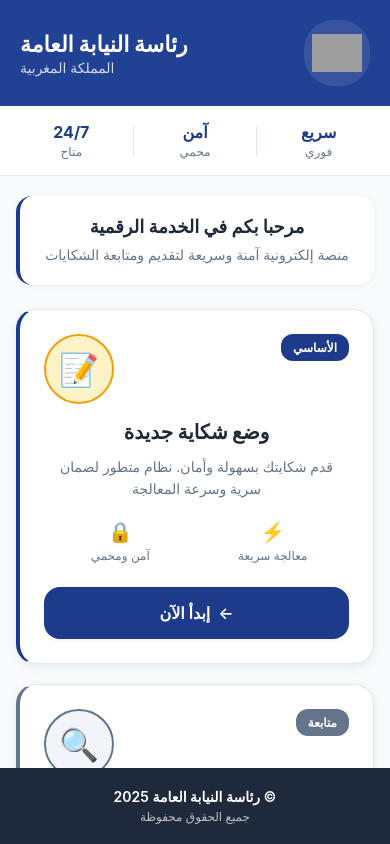
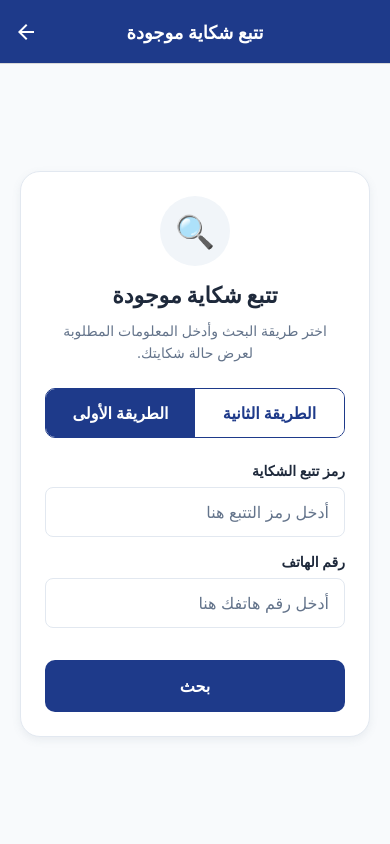
Before and after one commit to abdililah01/ComplaintAppV1, a React Native app in the folder mon-app-frontend/: screen /TrackComplaint in a window 390 px wide. Built offline with nearby package versions, Linux system fonts and the light colour scheme; grey boxes are pictures that could not be loaded.

Commit message:
the frontend  is done

```diff
--- a/mon-app-frontend/App.js
+++ b/mon-app-frontend/App.js
@@ -5,6 +5,7 @@ import { createNativeStackNavigator } from '@react-navigation/native-stack';
 
 import HomeScreen from './src/screens/HomeScreen';
 import ComplaintFormScreen from './src/screens/ComplaintFormScreen';
+import TrackComplaintScreen from './src/screens/TrackComplaintScreen'; // 1. Importer le nouvel écran
 
 const Stack = createNativeStackNavigator();
 
@@ -12,28 +13,28 @@ export default function App() {
     return (
         <NavigationContainer>
             <Stack.Navigator
-            // Options globales pour tous les écrans
                 screenOptions={{
-              headerStyle: {
-                backgroundColor: '#1e3a8a', // Professional blue header
-              },
-              headerTintColor: '#ffffff', // Texte et flèche de retour en blanc
-              headerTitleStyle: {
-                fontWeight: 'bold',
-              },
+                    headerStyle: { backgroundColor: '#1e3a8a' },
+                    headerTintColor: '#ffffff',
+                    headerTitleStyle: { fontWeight: 'bold' },
+                    headerTitleAlign: 'center', // Centre le titre pour un look plus moderne
                 }}
             >
-          {/* Définition de l'écran d'accueil */}
                 <Stack.Screen
                     name="Home"
                     component={HomeScreen}
-              options={{ headerShown: false }} // On cache la barre de navigation sur l'accueil
+                    options={{ headerShown: false }}
                 />
-          {/* Définition de l'écran du formulaire */}
                 <Stack.Screen
                     name="ComplaintForm"
                     component={ComplaintFormScreen}
-              options={{ title: 'وضع شكاية جديدة' }} // Titre dans la barre de navigation
+                    options={{ title: 'وضع شكاية جديدة' }}
+                />
+                {/* 2. Ajouter le nouvel écran à la pile de navigation */}
+                <Stack.Screen
+                    name="TrackComplaint"
+                    component={TrackComplaintScreen}
+                    options={{ title: 'تتبع شكاية موجودة' }}
                 />
             </Stack.Navigator>
         </NavigationContainer>
--- a/mon-app-frontend/src/screens/HomeScreen.js
+++ b/mon-app-frontend/src/screens/HomeScreen.js
@@ -1,3 +1,4 @@
+// src/screens/HomeScreen.js
 import React from 'react';
 import {
     SafeAreaView,
@@ -116,7 +117,10 @@ const HomeScreen = ({ navigation }) => {
                 {/* Enhanced Track Complaint Card */}
                 <TouchableOpacity
                     style={[styles.card, styles.secondaryCard]}
-                    onPress={() => console.log('Navigate to Track Complaint')}
+                    // ====================================================================
+                    // CORRECTION APPLIQUÉE ICI
+                    // ====================================================================
+                    onPress={() => navigation.navigate('TrackComplaint')}
                     activeOpacity={0.9}>
                     <View style={styles.cardHeader}>
                         <View style={[styles.cardIconContainer, styles.secondaryIconContainer]}>
--- /dev/null
+++ b/mon-app-frontend/src/screens/TrackComplaintScreen.js
@@ -0,0 +1,263 @@
+// src/screens/TrackComplaintScreen.js
+import React, { useState } from 'react';
+import {
+    SafeAreaView,
+    StyleSheet,
+    View,
+    Text,
+    TouchableOpacity,
+    TextInput,
+    ScrollView,
+    Alert,
+} from 'react-native';
+
+// Utilisation de la même palette de couleurs pour la cohérence
+const colors = {
+    background: '#f8fafc',
+    textPrimary: '#1e293b',
+    textSecondary: '#64748b',
+    header: '#1e3a8a',
+    white: '#ffffff',
+    border: '#e2e8f0',
+    inputBackground: '#ffffff',
+    cardShadow: '#64748b',
+};
+
+// Composant réutilisable pour les champs de saisie de cet écran
+const FormInput = ({ label, ...props }) => (
+    <View style={styles.inputContainer}>
+        <Text style={styles.inputLabel}>{label}</Text>
+        <TextInput
+            style={styles.input}
+            placeholderTextColor={colors.textSecondary}
+            {...props}
+        />
+    </View>
+);
+
+const TrackComplaintScreen = () => {
+    // État pour savoir quelle option de recherche est sélectionnée
+    const [searchOption, setSearchOption] = useState('A'); // 'A' or 'B'
+
+    // États pour les champs de chaque option
+    const [optionAData, setOptionAData] = useState({ trackingCode: '', mobileNumber: '' });
+    const [optionBData, setOptionBData] = useState({ trackingCode: '', complaintNumber: '', year: '' });
+
+    const handleSearch = () => {
+        if (searchOption === 'A') {
+            if (!optionAData.trackingCode || !optionAData.mobileNumber) {
+                Alert.alert('خطأ', 'المرجو إدخال رمز التتبع ورقم الهاتف.');
+                return;
+            }
+            console.log('Searching with Option A:', optionAData);
+            Alert.alert('بحث (أ)', 'جاري البحث عن شكايتك...');
+        } else {
+            if (!optionBData.trackingCode || !optionBData.complaintNumber || !optionBData.year) {
+                Alert.alert('خطأ', 'المرجو إدخال رمز التتبع، رقم الشكاية والسنة.');
+                return;
+            }
+            console.log('Searching with Option B:', optionBData);
+            Alert.alert('بحث (ب)', 'جاري البحث عن شكايتك...');
+        }
+    };
+
+    return (
+        <SafeAreaView style={styles.container}>
+            <ScrollView contentContainerStyle={styles.scrollContent}>
+                <View style={styles.card}>
+                    <View style={styles.cardIconContainer}>
+                        <Text style={styles.cardIcon}>🔍</Text>
+                    </View>
+                    <Text style={styles.title}>تتبع شكاية موجودة</Text>
+                    <Text style={styles.description}>
+                        اختر طريقة البحث وأدخل المعلومات المطلوبة لعرض حالة شكايتك.
+                    </Text>
+
+                    {/* Sélecteur d'options de recherche */}
+                    <View style={styles.typeSelectorContainer}>
+                        <TouchableOpacity
+                            style={[styles.typeButton, searchOption === 'A' && styles.activeTypeButton]}
+                            onPress={() => setSearchOption('A')}
+                        >
+                            <Text style={[styles.typeButtonText, searchOption === 'A' && styles.activeTypeButtonText]}>
+                                الطريقة الأولى
+                            </Text>
+                        </TouchableOpacity>
+                        <TouchableOpacity
+                            style={[styles.typeButton, searchOption === 'B' && styles.activeTypeButton]}
+                            onPress={() => setSearchOption('B')}
+                        >
+                            <Text style={[styles.typeButtonText, searchOption === 'B' && styles.activeTypeButtonText]}>
+                                الطريقة الثانية
+                            </Text>
+                        </TouchableOpacity>
+                    </View>
+
+                    {/* Affichage conditionnel des formulaires */}
+                    {searchOption === 'A' ? (
+                        <View style={styles.formContainer}>
+                            <FormInput
+                                label="رمز تتبع الشكاية"
+                                value={optionAData.trackingCode}
+                                onChangeText={(text) => setOptionAData({ ...optionAData, trackingCode: text })}
+                                placeholder="أدخل رمز التتبع هنا"
+                            />
+                            <FormInput
+                                label="رقم الهاتف"
+                                value={optionAData.mobileNumber}
+                                onChangeText={(text) => setOptionAData({ ...optionAData, mobileNumber: text })}
+                                placeholder="أدخل رقم هاتفك هنا"
+                                keyboardType="phone-pad"
+                            />
+                        </View>
+                    ) : (
+                        <View style={styles.formContainer}>
+                            <FormInput
+                                label="رمز تتبع الشكاية"
+                                value={optionBData.trackingCode}
+                                onChangeText={(text) => setOptionBData({ ...optionBData, trackingCode: text })}
+                                placeholder="أدخل رمز التتبع هنا"
+                            />
+                            <FormInput
+                                label="رقم الشكاية"
+                                value={optionBData.complaintNumber}
+                                onChangeText={(text) => setOptionBData({ ...optionBData, complaintNumber: text })}
+                                placeholder="أدخل رقم الشكاية"
+                                keyboardType="number-pad"
+                            />
+                            <FormInput
+                                label="السنة"
+                                value={optionBData.year}
+                                onChangeText={(text) => setOptionBData({ ...optionBData, year: text })}
+                                placeholder="أدخل السنة"
+                                keyboardType="number-pad"
+                                maxLength={4}
+                            />
+                        </View>
+                    )}
+
+                    <TouchableOpacity style={styles.button} onPress={handleSearch}>
+                        <Text style={styles.buttonText}>بحث</Text>
+                    </TouchableOpacity>
+                </View>
+            </ScrollView>
+        </SafeAreaView>
+    );
+};
+
+const styles = StyleSheet.create({
+    container: {
+        flex: 1,
+        backgroundColor: colors.background,
+    },
+    scrollContent: {
+        padding: 20,
+        justifyContent: 'center',
+        flexGrow: 1,
+    },
+    card: {
+        backgroundColor: colors.white,
+        borderRadius: 20,
+        padding: 24,
+        borderWidth: 1,
+        borderColor: colors.border,
+        elevation: 6,
+        shadowColor: colors.cardShadow,
+        shadowOffset: { width: 0, height: 3 },
+        shadowOpacity: 0.1,
+        shadowRadius: 8,
+        alignItems: 'center',
+    },
+    cardIconContainer: {
+        width: 70,
+        height: 70,
+        borderRadius: 35,
+        backgroundColor: '#f1f5f9',
+        justifyContent: 'center',
+        alignItems: 'center',
+        marginBottom: 16,
+    },
+    cardIcon: {
+        fontSize: 32,
+    },
+    title: {
+        fontSize: 22,
+        fontWeight: '800',
+        color: colors.textPrimary,
+        marginBottom: 12,
+        textAlign: 'center',
+    },
+    description: {
+        fontSize: 14,
+        color: colors.textSecondary,
+        textAlign: 'center',
+        lineHeight: 22,
+        marginBottom: 24,
+    },
+    typeSelectorContainer: {
+        flexDirection: 'row',
+        borderWidth: 1,
+        borderColor: colors.header,
+        borderRadius: 10,
+        overflow: 'hidden',
+        marginBottom: 24,
+        width: '100%',
+    },
+    typeButton: {
+        flex: 1,
+        paddingVertical: 14,
+        alignItems: 'center',
+        backgroundColor: colors.white,
+    },
+    activeTypeButton: {
+        backgroundColor: colors.header,
+    },
+    typeButtonText: {
+        color: colors.header,
+        fontSize: 16,
+        fontWeight: '600',
+    },
+    activeTypeButtonText: {
+        color: colors.white,
+    },
+    formContainer: {
+        width: '100%',
+    },
+    inputContainer: {
+        width: '100%',
+        marginBottom: 16,
+    },
+    inputLabel: {
+        fontSize: 14,
+        fontWeight: '600',
+        color: colors.textPrimary,
+        marginBottom: 8,
+        textAlign: 'right',
+    },
+    input: {
+        backgroundColor: colors.inputBackground,
+        paddingHorizontal: 15,
+        paddingVertical: 14,
+        borderRadius: 8,
+        fontSize: 16,
+        borderWidth: 1,
+        borderColor: colors.border,
+        textAlign: 'right',
+        color: colors.textPrimary,
+    },
+    button: {
+        backgroundColor: colors.header,
+        width: '100%',
+        paddingVertical: 16,
+        borderRadius: 10,
+        alignItems: 'center',
+        marginTop: 16,
+    },
+    buttonText: {
+        color: colors.white,
+        fontSize: 16,
+        fontWeight: '700',
+    },
+});
+
+export default TrackComplaintScreen;
```
Lines whose indentation alone changed are shown as unchanged.
